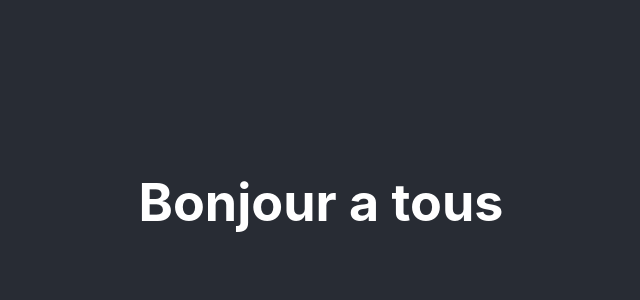
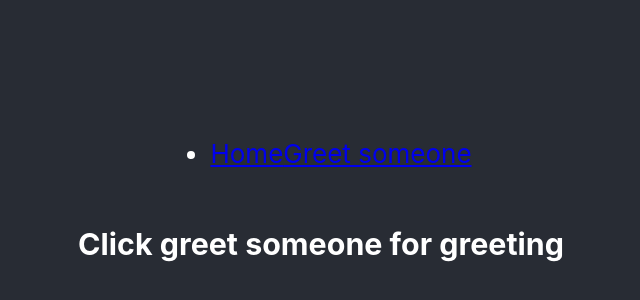
Before and after one commit to Felix45/hello-rails-front-end, a React (Create React App) app: page / in a window 1280 px wide. Shown: the part 198-498 px from the top of the page, without its empty margins (319-959 px from the left). Built offline with nearby package versions, Linux system fonts and the light colour scheme; the HTML template or start-up script is replaced by a standard one.

Commit message:
Add application routes and navbar to App component

```diff
--- a/src/App.js
+++ b/src/App.js
@@ -1,11 +1,18 @@
 import './App.css';
 import Greeting from './components/Greeting';
+import Home from './components/Home';
+import NaVBar from './components/NavBar';
+import { Routes, Route } from 'react-router-dom';
 
 function App() {
   return (
     <div className="App">
       <header className="App-header">
-        <Greeting />
+        <NaVBar />
+        <Routes>
+         <Route exact path="/*" element={<Home />} />
+         <Route exact path="/greet" element={<Greeting />} />
+        </Routes>
       </header>
     </div>
   );
```
